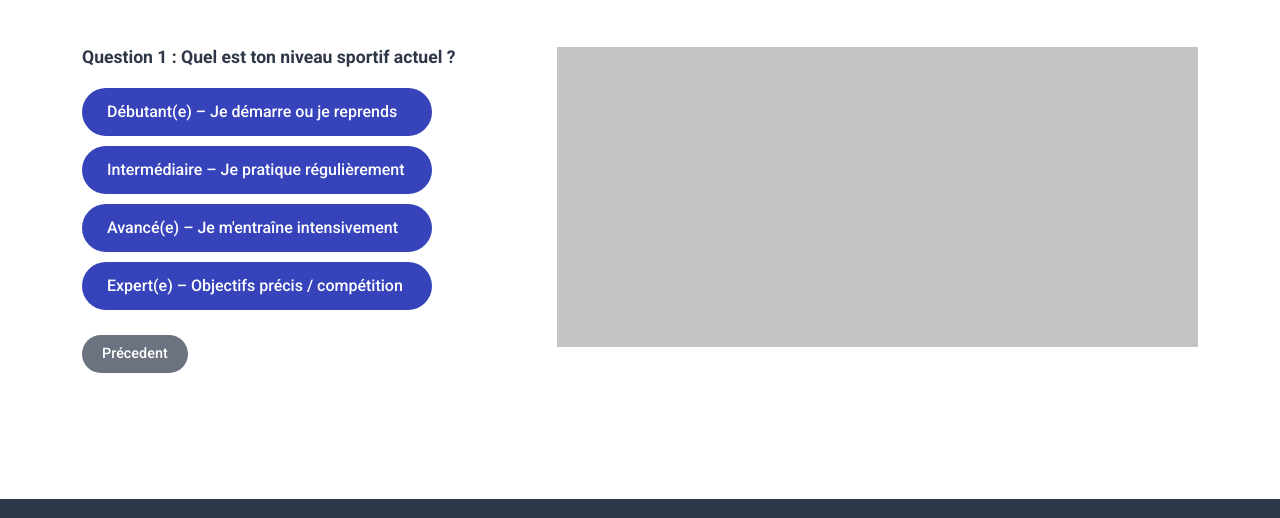
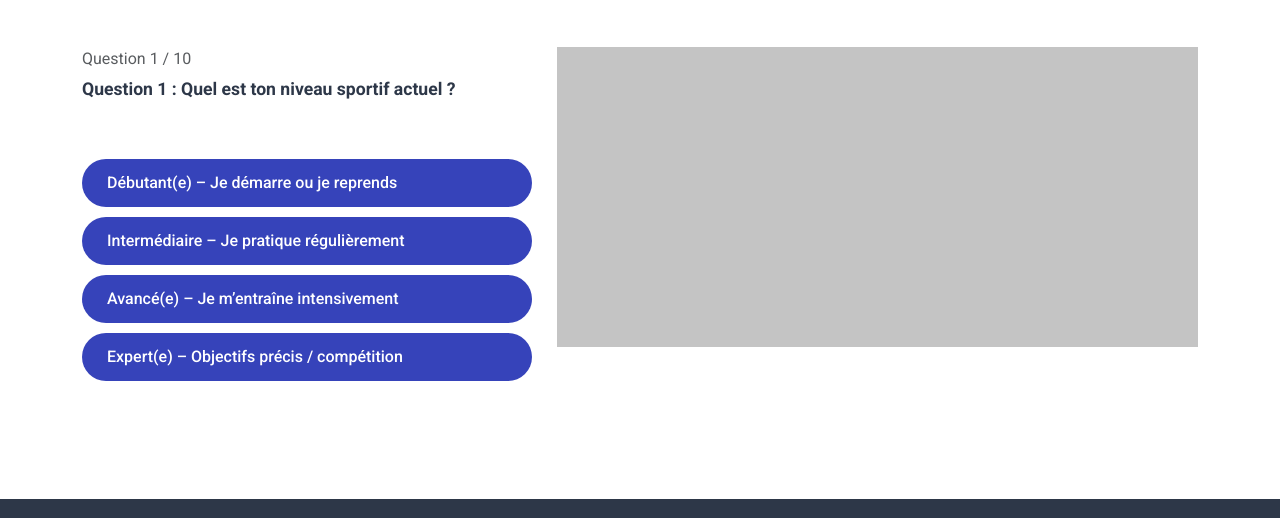
Before and after one commit to OM2GA/decathlon_nuit_de_l_info, a plain HTML site: page index.html in a window 1280 px wide. Shown: the part 206-724 px from the top of the page. Drawn offline with nearby package versions, Linux system fonts and the light colour scheme.

Commit message:
Add files via upload

```diff
--- a/css/style.css
+++ b/css/style.css
@@ -84,6 +84,8 @@ body {
     font-weight: 700;
     color: var(--decathlon-dark);
     margin-bottom: 20px;
+    min-height: 60px;
+    /* Evite le saut de page si le texte change de longueur */
 }
 
 .answers-container {
@@ -104,7 +106,9 @@ body {
     text-align: left;
     cursor: pointer;
     transition: all 0.3s ease;
-    max-width: 350px;
+    max-width: 450px;
+    /* Augmenté légèrement pour accommoder les textes longs */
+    width: 100%;
 }
 
 .btn-answer:hover {
@@ -172,10 +176,6 @@ body {
         height: 250px;
         margin-top: 30px;
     }
-
-    .btn-answer {
-        max-width: 100%;
-    }
 }
 
 @media (max-width: 576px) {
--- a/index.html
+++ b/index.html
@@ -5,16 +5,12 @@
     <meta charset="UTF-8">
     <meta name="viewport" content="width=device-width, initial-scale=1.0">
     <title>Questionnaire Decathlon</title>
-    <!-- Bootstrap CSS -->
     <link href="https://cdn.jsdelivr.net/npm/bootstrap@5.3.2/dist/css/bootstrap.min.css" rel="stylesheet">
-    <!-- Google Fonts -->
     <link href="https://fonts.googleapis.com/css2?family=Roboto:wght@400;500;700&display=swap" rel="stylesheet">
-    <!-- Custom CSS -->
     <link rel="stylesheet" href="css/style.css">
 </head>
 
 <body>
-    <!-- Header -->
     <header class="header-decathlon">
         <nav class="navbar navbar-expand-lg">
             <div class="container">
@@ -41,52 +37,45 @@
         </nav>
     </header>
 
-    <!-- Main Content -->
     <main class="main-content">
         <div class="container">
-            <!-- Title -->
-            <h1 class="page-title text-center">Titre</h1>
+            <h1 class="page-title text-center">Votre Profil Sportif</h1>
 
-            <!-- Question Section -->
-            <div class="row align-items-start">
-                <!-- Left Column - Question & Answers -->
+            <div class="row align-items-start" id="quiz-container">
                 <div class="col-lg-5">
                     <div class="question-section">
-                        <h2 class="question-text">Question 1 : Quel est ton niveau sportif actuel ?</h2>
+                        <p class="text-muted mb-2">Question <span id="current-step">1</span> / 10</p>
 
-                        <div class="answers-container">
-                            <button class="btn-answer" data-answer="1">Débutant(e) – Je démarre ou je reprends</button>
-                            <button class="btn-answer" data-answer="2">Intermédiaire – Je pratique
-                                régulièrement</button>
-                            <button class="btn-answer" data-answer="3">Avancé(e) – Je m'entraîne intensivement</button>
-                            <button class="btn-answer" data-answer="4">Expert(e) – Objectifs précis /
-                                compétition</button>
+                        <h2 class="question-text" id="question-text">Chargement de la question...</h2>
+
+                        <div class="answers-container" id="answers-container">
                         </div>
 
-                        <button class="btn-previous">Précedent</button>
+                        <button class="btn-previous" id="btn-previous" style="display: none;">Précédent</button>
                     </div>
                 </div>
 
-                <!-- Right Column - Image -->
                 <div class="col-lg-7">
                     <div class="image-placeholder">
-                        <!-- Image placeholder -->
                     </div>
                 </div>
+            </div>
+
+            <div id="result-section" class="text-center" style="display: none;">
+                <h2>Merci d'avoir répondu !</h2>
+                <p>Vos réponses ont été enregistrées.</p>
+                <button class="btn btn-primary mt-3" onclick="location.reload()">Recommencer</button>
             </div>
         </div>
     </main>
 
-    <!-- Footer -->
     <footer class="footer-decathlon">
         <div class="container text-center">
             <img src="images/decathlon blanco.png" alt="Decathlon Logo" class="footer-logo">
         </div>
     </footer>
 
-    <!-- Bootstrap JS -->
     <script src="https://cdn.jsdelivr.net/npm/bootstrap@5.3.2/dist/js/bootstrap.bundle.min.js"></script>
-    <!-- Custom JS -->
     <script src="js/script.js"></script>
 </body>
 
--- a/js/script.js
+++ b/js/script.js
@@ -1,30 +1,176 @@
 // Questionnaire Decathlon - JavaScript
 
 document.addEventListener('DOMContentLoaded', function () {
-    // Select all answer buttons
-    const answerButtons = document.querySelectorAll('.btn-answer');
-    const previousButton = document.querySelector('.btn-previous');
 
-    // Handle answer button clicks
-    answerButtons.forEach(button => {
-        button.addEventListener('click', function () {
-            // Remove selected class from all buttons
-            answerButtons.forEach(btn => btn.classList.remove('selected'));
+    // Données du QCM extraites du document
+    const questionsData = [
+        {
+            question: "Quel est ton niveau sportif actuel ?",
+            answers: [
+                "Débutant(e) – Je démarre ou je reprends",
+                "Intermédiaire – Je pratique régulièrement",
+                "Avancé(e) – Je m’entraîne intensivement",
+                "Expert(e) – Objectifs précis / compétition"
+            ]
+        },
+        {
+            question: "Quel est ton principal objectif ?",
+            answers: [
+                "Remise en forme légère",
+                "Amélioration générale",
+                "Performance physique",
+                "Optimisation / compétition"
+            ]
+        },
+        {
+            question: "Quel type de sport pratiques-tu le plus souvent ?",
+            answers: [
+                "Activité douce (marche, yoga léger)",
+                "Cardio modéré/ renforcement léger",
+                "Musculation / cardio soutenu",
+                "Entraînement intensif (HIIT, cardio intensif)"
+            ]
+        },
+        {
+            question: "Combien de séances par semaine fais-tu en général ?",
+            answers: [
+                "0- 1 fois par semaine",
+                "2 - 3 fois par semaine",
+                "4 - 5 fois par semaine",
+                "plus de 6 fois par semaine"
+            ]
+        },
+        {
+            question: "Quelle est la durée moyenne de tes séances ?",
+            answers: [
+                "< 20min",
+                "20-40 min",
+                "40-60 min",
+                "> 60 min"
+            ]
+        },
+        {
+            question: "Quel est ton lieu d'entraînement principal ?",
+            answers: [
+                "A la maison, sans matériel",
+                "Maison / extérieur avec un petit matériel",
+                "Salle de sport régulière",
+                "Infrastructure complète (salle de sport …)"
+            ]
+        },
+        {
+            question: "Quel matériel as-tu à disposition ?",
+            answers: [
+                "Aucun",
+                "Elastiques / petit matériel",
+                "Haltères",
+                "Machines / matériel avancé"
+            ]
+        },
+        {
+            question: "Quelles sont les zones que tu veux prioriser ?",
+            answers: [
+                "Mobilité / bien-être",
+                "Tonicité globale",
+                "Force / endurance",
+                "Performance ciblée"
+            ]
+        },
+        {
+            question: "Intensité préférée ?",
+            answers: [
+                "Faible",
+                "Modérée",
+                "Elevée",
+                "Très élevée"
+            ]
+        },
+        {
+            question: "Ton niveau de motivation ?",
+            answers: [
+                "Je veux commencer tranquillement",
+                "Je veux progresser régulièrement",
+                "Je veux me challenger",
+                "Je veux aller au maximum"
+            ]
+        }
+    ];
 
-            // Add selected class to clicked button
-            this.classList.add('selected');
+    let currentQuestionIndex = 0;
+    const userAnswers = []; // Pour stocker les réponses de l'utilisateur
 
-            // Get the selected answer
-            const selectedAnswer = this.getAttribute('data-answer');
-            console.log('Réponse sélectionnée:', selectedAnswer);
+    // Sélection des éléments du DOM
+    const questionTextEl = document.getElementById('question-text');
+    const answersContainerEl = document.getElementById('answers-container');
+    const prevButtonEl = document.getElementById('btn-previous');
+    const currentStepEl = document.getElementById('current-step');
+    const quizContainer = document.getElementById('quiz-container');
+    const resultSection = document.getElementById('result-section');
+
+    // Fonction pour charger une question
+    function loadQuestion(index) {
+        const currentData = questionsData[index];
+
+        // Mise à jour du texte de la question et du compteur
+        questionTextEl.textContent = `Question ${index + 1} : ${currentData.question}`;
+        currentStepEl.textContent = index + 1;
+
+        // Vider les anciennes réponses
+        answersContainerEl.innerHTML = '';
+
+        // Créer les boutons pour chaque réponse
+        currentData.answers.forEach((answer, i) => {
+            const button = document.createElement('button');
+            button.classList.add('btn-answer');
+            button.textContent = answer;
+            button.setAttribute('data-index', i);
+
+            // Ajouter l'événement de clic
+            button.addEventListener('click', () => handleAnswerClick(i, answer));
+
+            answersContainerEl.appendChild(button);
         });
+
+        // Gérer l'affichage du bouton "Précédent"
+        if (index === 0) {
+            prevButtonEl.style.display = 'none';
+        } else {
+            prevButtonEl.style.display = 'inline-block';
+        }
+    }
+
+    // Gestion du clic sur une réponse
+    function handleAnswerClick(selectedIndex, answerText) {
+        // Enregistrer la réponse
+        userAnswers[currentQuestionIndex] = answerText;
+        console.log(`Réponse Q${currentQuestionIndex + 1}: ${answerText}`);
+
+        // Passer à la question suivante ou finir
+        if (currentQuestionIndex < questionsData.length - 1) {
+            currentQuestionIndex++;
+            loadQuestion(currentQuestionIndex);
+        } else {
+            finishQuiz();
+        }
+    }
+
+    // Gestion du bouton précédent
+    prevButtonEl.addEventListener('click', function () {
+        if (currentQuestionIndex > 0) {
+            currentQuestionIndex--;
+            loadQuestion(currentQuestionIndex);
+        }
     });
 
-    // Handle previous button click
-    if (previousButton) {
-        previousButton.addEventListener('click', function () {
-            console.log('Retour à la question précédente');
-            // Add navigation logic here
-        });
+    // Fonction de fin de quiz
+    function finishQuiz() {
+        console.log("Quiz terminé. Réponses :", userAnswers);
+        quizContainer.style.display = 'none';
+        resultSection.style.display = 'block';
+        // Ici, vous pourrez ajouter la logique pour calculer le profil (A, B, C, D)
+        // basé sur les réponses stockées dans userAnswers.
     }
+
+    // Initialisation : charger la première question
+    loadQuestion(currentQuestionIndex);
 });
```
